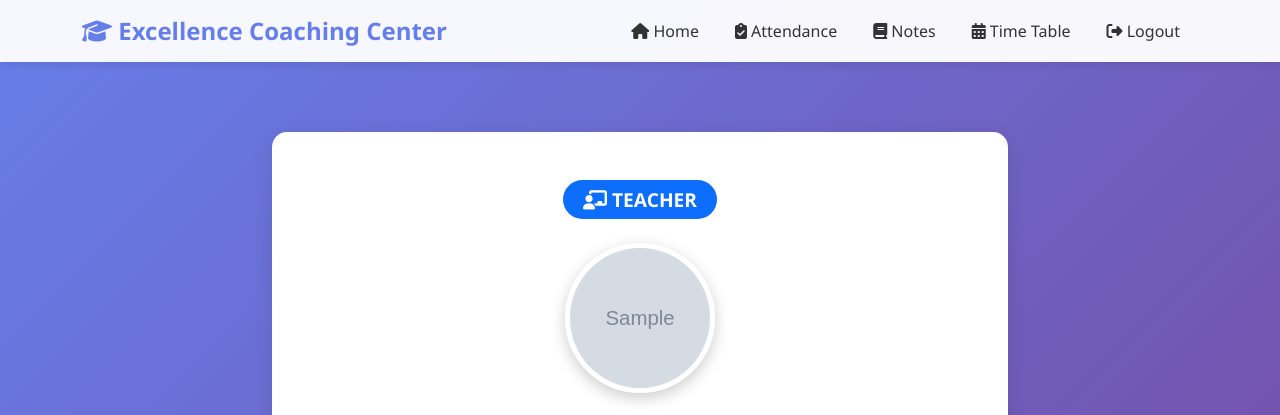
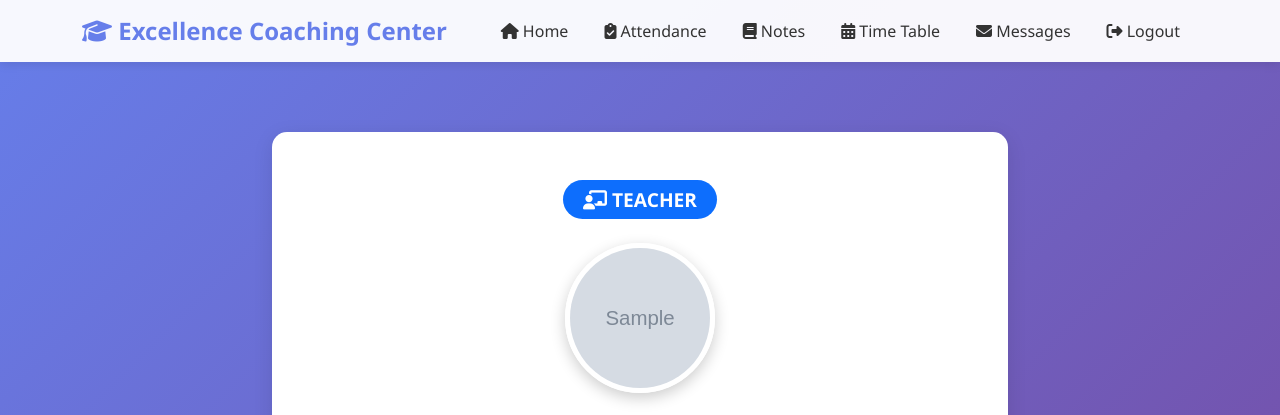
Before and after one commit to Sarveshsingh2007/Django, a Django app: page /home/ in a window 1280 px wide. Shown: the top 415 px of the page. Run offline with Django 4.2, Linux system fonts and the light colour scheme; a user stored in the database is signed in; tables that the repository leaves empty hold one stand-in row (values such as "Sample post"); grey boxes marked "Sample" are stand-in pictures.

Commit message:
updated a message list

```diff
--- a/coaching_center/templates/base.html
+++ b/coaching_center/templates/base.html
@@ -322,6 +322,11 @@
                             <i class="fas fa-calendar-alt"></i> Time Table
                         </a>
                     </li>
+                    <li class="nav-item">
+                        <a class="nav-link" href="{% url 'inbox' %}">
+                            <i class="fas fa-envelope"></i> Messages
+                        </a>
+                    </li>
                     {% if user.user_type == 'student' %}
                     <li class="nav-item">
                         <a class="nav-link" href="{% url 'fees' %}">
```
